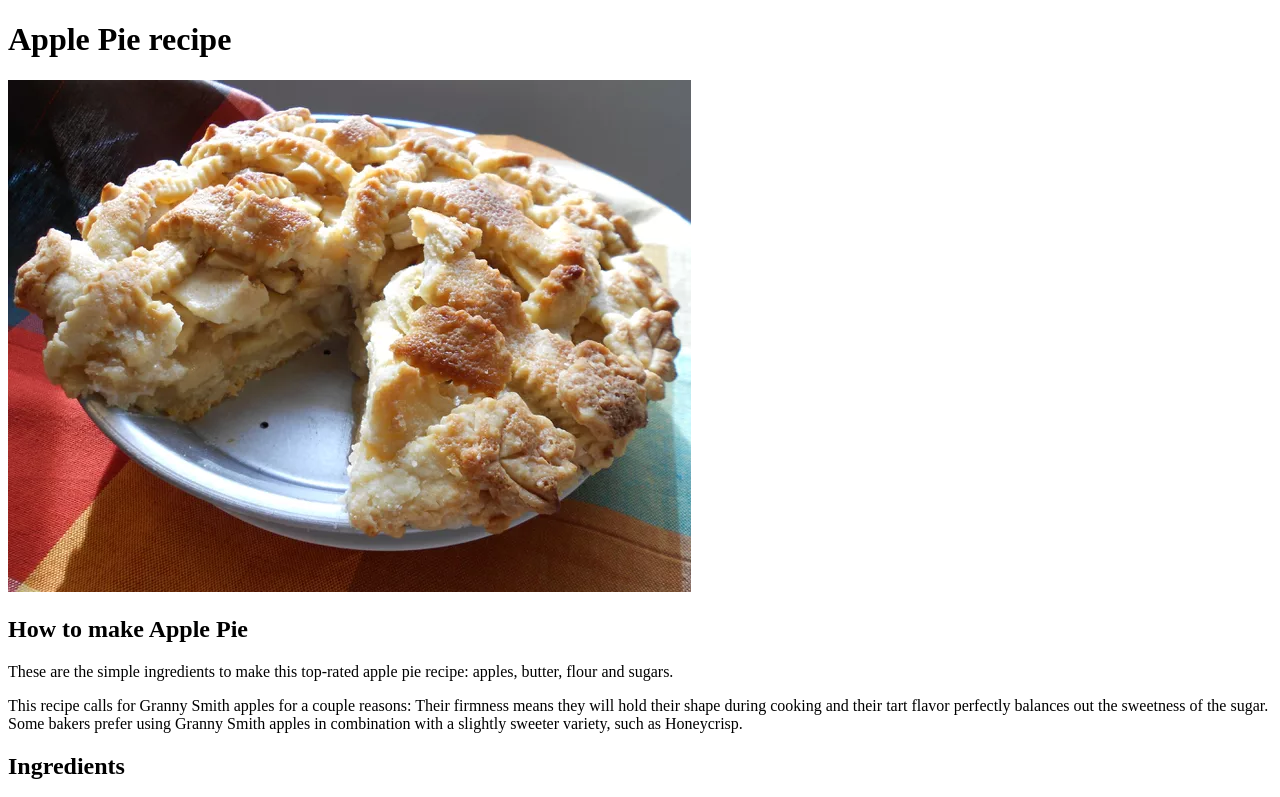
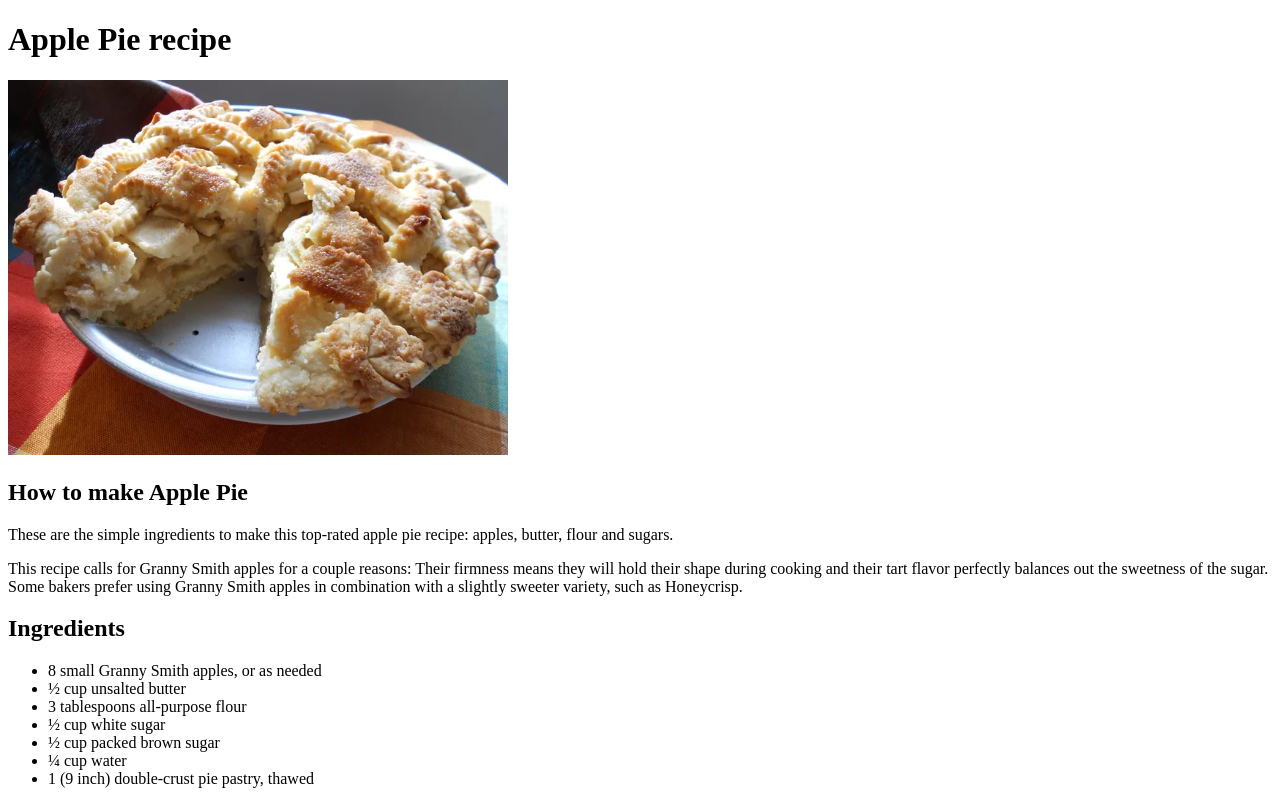
Before and after one commit to SnChemDima/odin-recipes, a plain HTML site: page recipes/applepie.html in a window 1280 px wide. Shown: the top 797 px of the page. Drawn offline with Linux system fonts and the light colour scheme.

Commit message:
Added simple style for recipe pages

```diff
--- a/recipes/applepie.html
+++ b/recipes/applepie.html
@@ -3,6 +3,7 @@
 <head>
     <meta charset="UTF-8">
     <meta name="viewport" content="width=device-width, initial-scale=1.0">
+    <link rel="stylesheet" href="src/style.css">
     <title>Apple Pie recipe</title>
 </head>
 <body>
--- /dev/null
+++ b/recipes/src/style.css
@@ -0,0 +1,4 @@
+img {
+    height: auto;
+    width: 500px;
+}
```
Also changed, not shown: recipes/italian-pastina-soup.html (+1 -0 lines), recipes/lasagna.html (+1 -0 lines).
